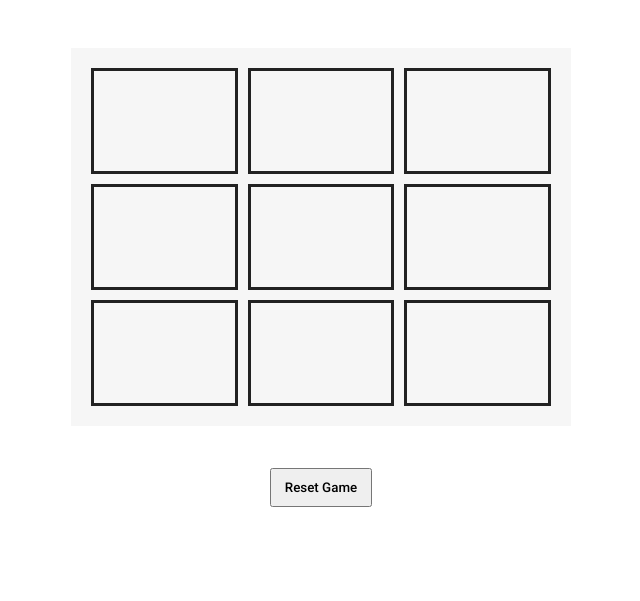
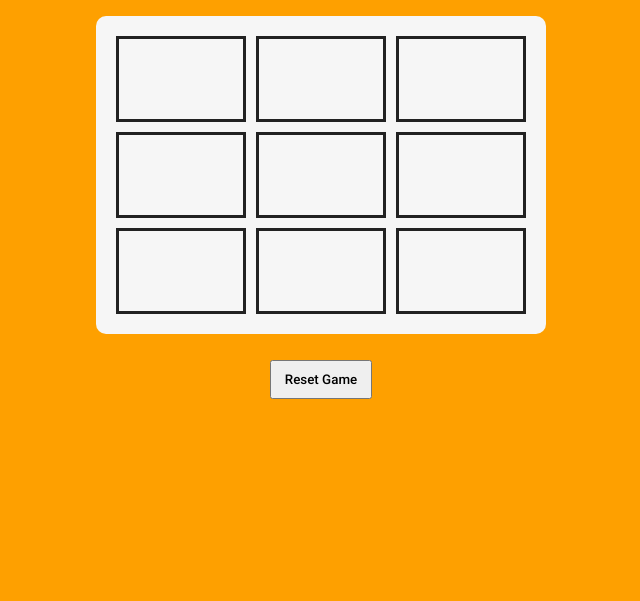
Before and after one commit to MKemmx/tic-tac-toe--html-css-js-, a plain HTML site: page index.html in a window 1280 px wide. Shown: the part 199-800 px from the top of the page, without its empty margins (319-959 px from the left). Drawn offline with Linux system fonts and the light colour scheme.

Commit message:
added background color

```diff
--- a/style.css
+++ b/style.css
@@ -5,6 +5,12 @@
   padding: 0;
   box-sizing: border-box;
   font-family: "Roboto", sans-serif;
+}
+
+body {
+  background-color: #fea000;
+  width: 100%;
+  height: 100vh;
 }
 
 .gameTitle {
@@ -41,25 +47,32 @@
 }
 
 .container {
-  width: 500px;
+  width: 450px;
   height: auto;
   background-color: #f6f6f6;
   margin-inline: auto;
-  margin-top: 3rem;
+  margin-top: 1rem;
   display: grid;
   grid-template-columns: repeat(3, 1fr);
   padding: 20px;
   grid-gap: 10px;
+  border-radius: 10px;
 }
 
 .tile {
-  padding: 50px;
+  padding: 40px;
   border: 3px #222 solid;
   display: flex;
   justify-content: center;
   align-items: center;
   height: 100%;
   width: 100%;
+}
+
+.tile h1 {
+  padding: 0;
+  font-size: 3rem;
+  font-weight: 900;
 }
 
 .tile.matchTile {
@@ -81,7 +94,7 @@
   padding: 10px 0;
   display: flex;
   justify-content: center;
-  margin-top: 2rem;
+  margin-top: 1rem;
 }
 
 .resetBtn {
```
